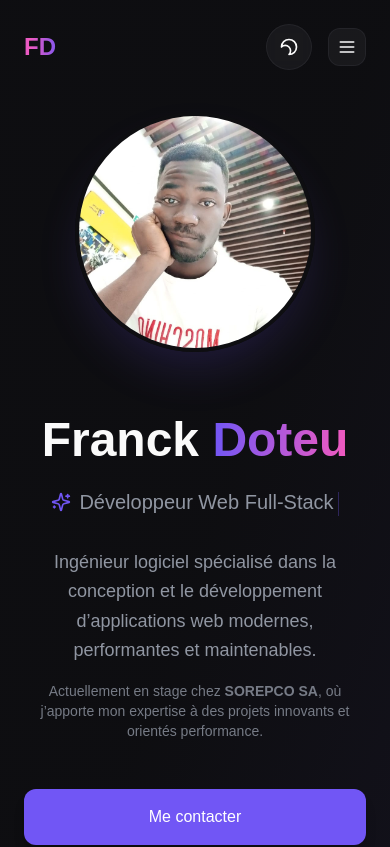
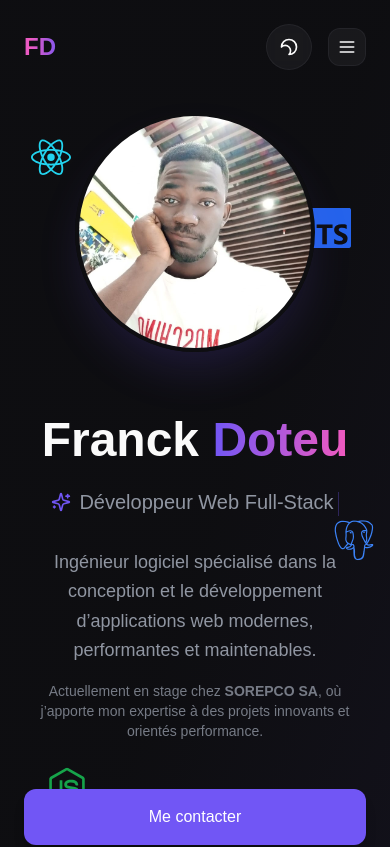
Before and after one commit to kwilliams3/Portfolio-Franck-Doteu, a React (Vite) app: page / in a window 390 px wide. Shown: the top 847 px of the page. Built offline with nearby package versions, Linux system fonts and the light colour scheme.

Commit message:
Update Hero.tsx

```diff
--- a/src/components/Hero.tsx
+++ b/src/components/Hero.tsx
@@ -18,12 +18,7 @@ import profile4 from "@/assets/profile-4.jpg";
 import profile5 from "@/assets/profile-5.jpg";
 
 const profilePhotos = [profile1, profile2, profile3, profile4, profile5];
-const titles = [
-  "Ingénieur Logiciel",
-  "Développeur Web Full-Stack",
-  "Architecte Web",
-  "Créateur de Solutions Numériques",
-];
+const titles = ["Ingénieur Logiciel", "Développeur Web Full-Stack", "Architecte Web", "Créateur de Solutions Numériques"];
 
 export function Hero() {
   const [titleIndex, setTitleIndex] = useState(0);
@@ -97,7 +92,7 @@ export function Hero() {
         {techLogos.map((logo, idx) => (
           <motion.div
             key={idx}
-            className={`absolute ${logo.color} hidden sm:block`} // caché sur mobile
+            className={`absolute ${logo.color}`}
             style={{ top: logo.top, left: logo.left, bottom: logo.bottom, right: logo.right }}
             animate={{ y: [0, -12, 0] }}
             transition={{ duration: logo.duration, repeat: Infinity, ease: "easeInOut" }}
```
